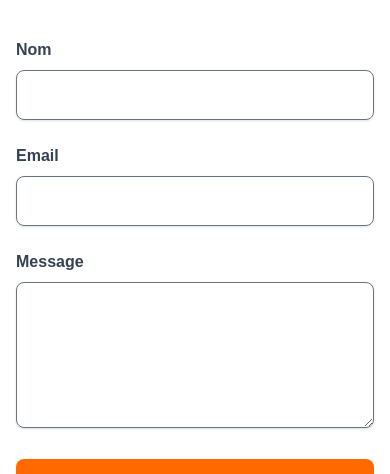
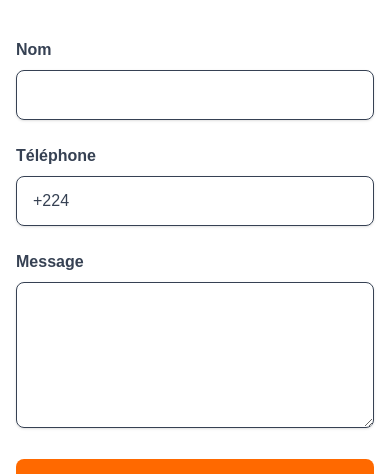
Before and after one commit to dineroo-gn/dineroo-website, a Next.js app: page /contact in a window 390 px wide. Shown: the part 287-761 px from the top of the page. Built offline with nearby package versions, Linux system fonts and the light colour scheme.

Commit message:
Add phone filed in contact us

```diff
--- a/src/app/contact/page.tsx
+++ b/src/app/contact/page.tsx
@@ -6,23 +6,37 @@ import { toast } from 'react-toastify'
 export default function ContactPage() {
   const [formData, setFormData] = useState({
     name: '',
-    email: '',
+    phone: '+224',
     message: '',
   })
 
+  const isGuineanPhone = (phone: string) => /^\+2246[0-9]{8}$/.test(phone)
+
   const handleChange = (e: React.ChangeEvent<HTMLInputElement | HTMLTextAreaElement>) => {
-    setFormData({ ...formData, [e.target.name]: e.target.value })
+    const { name, value } = e.target
+
+    if (name === 'phone') {
+      if (!value.startsWith('+224')) return
+      const digitsOnly = value.slice(4).replace(/\D/g, '').slice(0, 9)
+      setFormData({ ...formData, phone: '+224' + digitsOnly })
+      return
+    }
+
+    setFormData({ ...formData, [name]: value })
   }
 
   const handleSubmit = (e: React.FormEvent) => {
     e.preventDefault()
-    // TODO: envoyer vers backend plus tard
+
+    if (!isGuineanPhone(formData.phone)) {
+      toast.error('Veuillez entrer un numéro de téléphone valide (+2246XXXXXXX).')
+      return
+    }
+
     console.log('Form data:', formData)
-
     toast.success('Message envoyé avec succès ! 🎉')
 
-    // reset form
-    setFormData({ name: '', email: '', message: '' })
+    setFormData({ name: '', phone: '+224', message: '' })
   }
 
   return (
@@ -43,19 +57,21 @@ export default function ContactPage() {
               required
               value={formData.name}
               onChange={handleChange}
-              className="w-full px-4 py-3 border rounded-lg shadow-sm focus:outline-none focus:ring-2 focus:ring-orange-500 text-gray-500"
+              className="w-full px-4 py-3 border rounded-lg shadow-sm focus:outline-none focus:ring-2 focus:ring-orange-500 text-gray-700"
             />
           </div>
           <div>
-            <label className="block mb-2 font-semibold text-gray-700" htmlFor="email">Email</label>
+            <label className="block mb-2 font-semibold text-gray-700" htmlFor="phone">Téléphone</label>
             <input
-              type="email"
-              name="email"
-              id="email"
+              type="tel"
+              name="phone"
+              id="phone"
               required
-              value={formData.email}
+              value={formData.phone}
               onChange={handleChange}
-              className="w-full px-4 py-3 border rounded-lg shadow-sm focus:outline-none focus:ring-2 focus:ring-orange-500 text-gray-500"
+              placeholder="+2246XXXXXXX"
+              className="w-full px-4 py-3 border rounded-lg shadow-sm focus:outline-none focus:ring-2 focus:ring-orange-500 text-gray-700"
+              dir="ltr"
             />
           </div>
           <div>
@@ -67,7 +83,7 @@ export default function ContactPage() {
               required
               value={formData.message}
               onChange={handleChange}
-              className="w-full px-4 py-3 border rounded-lg shadow-sm focus:outline-none focus:ring-2 focus:ring-orange-500 text-gray-500"
+              className="w-full px-4 py-3 border rounded-lg shadow-sm focus:outline-none focus:ring-2 focus:ring-orange-500 text-gray-700"
             />
           </div>
           <button
```
